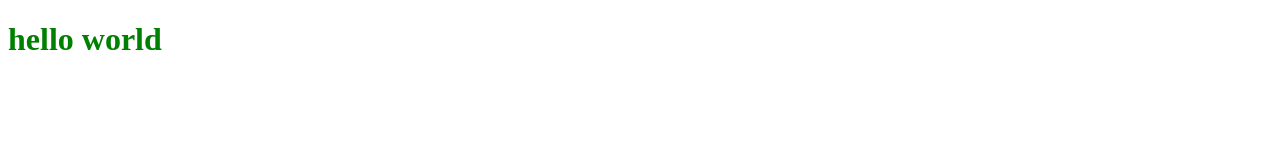
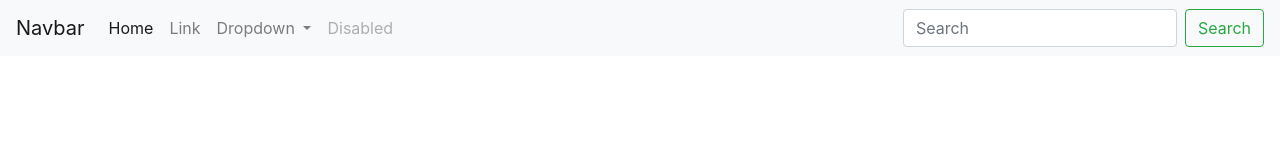
Before and after one commit to fliptosideb/My-First-Github, a plain HTML site: page 02.12/index0212.html in a window 1280 px wide. Drawn offline with nearby package versions, Linux system fonts and the light colour scheme.

Commit message:
stylesheets

```diff
--- /dev/null
+++ b/02.12/CSS_Reset.css
@@ -0,0 +1,43 @@
+html, body, div, span, applet, object, iframe,
+h1, h2, h3, h4, h5, h6, p, blockquote, pre,
+a, abbr, acronym, address, big, cite, code,
+del, dfn, em, img, ins, kbd, q, s, samp,
+small, strike, strong, sub, sup, tt, var,
+b, u, i, center,
+dl, dt, dd, ol, ul, li,
+fieldset, form, label, legend,
+table, caption, tbody, tfoot, thead, tr, th, td,
+article, aside, canvas, details, embed,
+figure, figcaption, footer, header, hgroup,
+menu, nav, output, ruby, section, summary,
+time, mark, audio, video {
+	margin: 0;
+	padding: 0;
+	border: 0;
+	font-size: 100%;
+	font: inherit;
+	vertical-align: baseline;
+}
+/* HTML5 display-role reset for older browsers */
+article, aside, details, figcaption, figure,
+footer, header, hgroup, menu, nav, section {
+	display: block;
+}
+body {
+	line-height: 1;
+}
+ol, ul {
+	list-style: none;
+}
+blockquote, q {
+	quotes: none;
+}
+blockquote:before, blockquote:after,
+q:before, q:after {
+	content: '';
+	content: none;
+}
+table {
+	border-collapse: collapse;
+	border-spacing: 0;
+}
--- a/02.12/index0212.html
+++ b/02.12/index0212.html
@@ -2,16 +2,79 @@
 
 <!DOCTYPE html>
 <html lang="en">
+
 <head>
     <meta charset="UTF-8">
     <meta name="viewport" content="width=<device-width>, initial-scale=1.0">
     <meta http-equiv="X-UA-Compatible" content="ie=edge">
     <title>Document</title>
     <!--link stylesheets read from top to bottom, overwrites-->
-    <link rel="stylesheet" href="./style0212.css">
-    <link rel="stylesheet" href="./style0212_2.css">
+    <!-- link to other stylesheet -->
+    <!-- <link rel="stylesheet" href="./style0212_2.css"> -->
+    <!-- <link rel="stylesheet" href="./CSS_Reset.css"> -->
+    <!-- <link rel="stylesheet" href="./style0212.css"> -->
+    <link rel="stylesheet" href="https://stackpath.bootstrapcdn.com/bootstrap/4.3.0/css/bootstrap.min.css" integrity="sha384-PDle/QlgIONtM1aqA2Qemk5gPOE7wFq8+Em+G/hmo5Iq0CCmYZLv3fVRDJ4MMwEA"
+        crossorigin="anonymous">
 </head>
+
 <body>
-    <h1 id="hotdog">hello world</h1>
+        <nav class="navbar navbar-expand-lg navbar-light bg-light">
+                <a class="navbar-brand" href="#">Navbar</a>
+                <button class="navbar-toggler" type="button" data-toggle="collapse" data-target="#navbarSupportedContent" aria-controls="navbarSupportedContent" aria-expanded="false" aria-label="Toggle navigation">
+                  <span class="navbar-toggler-icon"></span>
+                </button>
+
+                <div class="collapse navbar-collapse" id="navbarSupportedContent">
+                  <ul class="navbar-nav mr-auto">
+                    <li class="nav-item active">
+                      <a class="nav-link" href="#">Home <span class="sr-only">(current)</span></a>
+                    </li>
+                    <li class="nav-item">
+                      <a class="nav-link" href="#">Link</a>
+                    </li>
+                    <li class="nav-item dropdown">
+                      <a class="nav-link dropdown-toggle" href="#" id="navbarDropdown" role="button" data-toggle="dropdown" aria-haspopup="true" aria-expanded="false">
+                        Dropdown
+                      </a>
+                      <div class="dropdown-menu" aria-labelledby="navbarDropdown">
+                        <a class="dropdown-item" href="#">Action</a>
+                        <a class="dropdown-item" href="#">Another action</a>
+                        <div class="dropdown-divider"></div>
+                        <a class="dropdown-item" href="#">Something else here</a>
+                      </div>
+                    </li>
+                    <li class="nav-item">
+                      <a class="nav-link disabled" href="#" tabindex="-1" aria-disabled="true">Disabled</a>
+                    </li>
+                  </ul>
+                  <form class="form-inline my-2 my-lg-0">
+                    <input class="form-control mr-sm-2" type="search" placeholder="Search" aria-label="Search">
+                    <button class="btn btn-outline-success my-2 my-sm-0" type="submit">Search</button>
+                  </form>
+                </div>
+              </nav>
+
+
+    <!-- <div class="card" style="width: 18rem;">
+        <img src="..." class="card-img-top" alt="...">
+        <div class="card-body">
+            <h5 class="card-title">Card title</h5>
+            <p class="card-text">Some quick example text to build on the card title and make up the bulk of the card's
+                content.</p>
+            <a href="#" class="btn btn-primary">Go somewhere</a>
+        </div>
+    </div> -->
+
+
+
+
+    <!-- this code needs to be at the end -->
+    <script src="https://code.jquery.com/jquery-3.3.1.slim.min.js" integrity="sha384-q8i/X+965DzO0rT7abK41JStQIAqVgRVzpbzo5smXKp4YfRvH+8abtTE1Pi6jizo"
+        crossorigin="anonymous"></script>
+    <script src="https://cdnjs.cloudflare.com/ajax/libs/popper.js/1.14.7/umd/popper.min.js" integrity="sha384-UO2eT0CpHqdSJQ6hJty5KVphtPhzWj9WO1clHTMGa3JDZwrnQq4sF86dIHNDz0W1"
+        crossorigin="anonymous"></script>
+    <script src="https://stackpath.bootstrapcdn.com/bootstrap/4.3.0/js/bootstrap.min.js" integrity="sha384-7aThvCh9TypR7fIc2HV4O/nFMVCBwyIUKL8XCtKE+8xgCgl/PQGuFsvShjr74PBp"
+        crossorigin="anonymous"></script>
 </body>
+
 </html>
```
